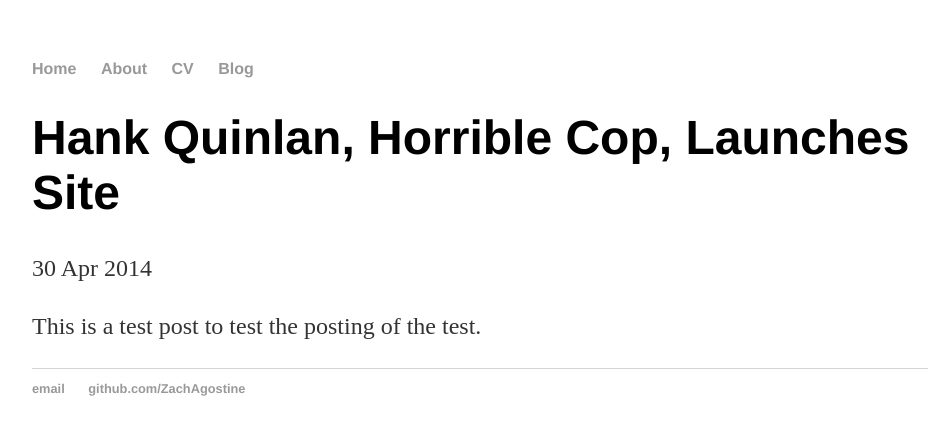
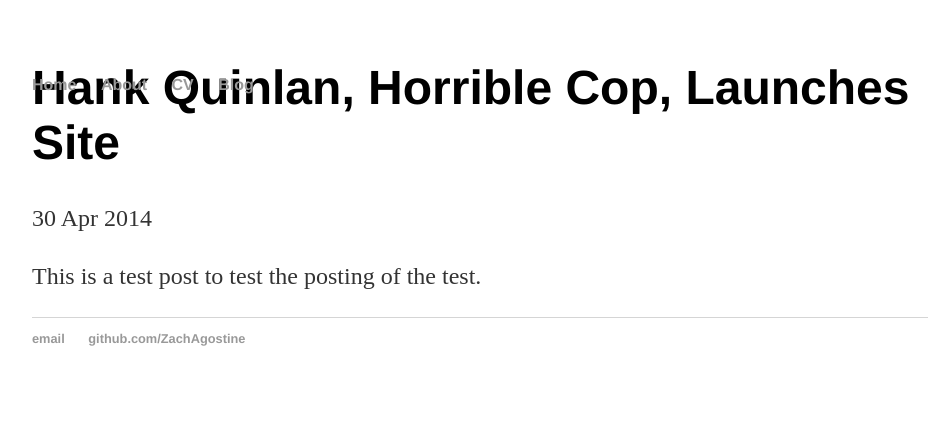
Before and after one commit to ZachAgostine/ZachAgostine.github.io, a Jekyll site: the page built from _posts/2017-02-21-test-test.md, in a window 1280 px wide. Shown: the top 435 px of the page, without its empty margins (160-1099 px from the left). Built offline with Jekyll 4.4.1, drawn with Linux system fonts in a browser that asks for light colours.

Commit message:
Update main.css

```diff
--- a/css/main.css
+++ b/css/main.css
@@ -1,11 +1,11 @@
-#cover {
+img {
     background-size: cover;
     background-attachment: fixed;
     position: relative;
     width: 100%;
 }
 
-.navigation {
+ul {
     background-color: (0, 0, 0, 0.5);
     position: fixed;
     text-align: center;
```
